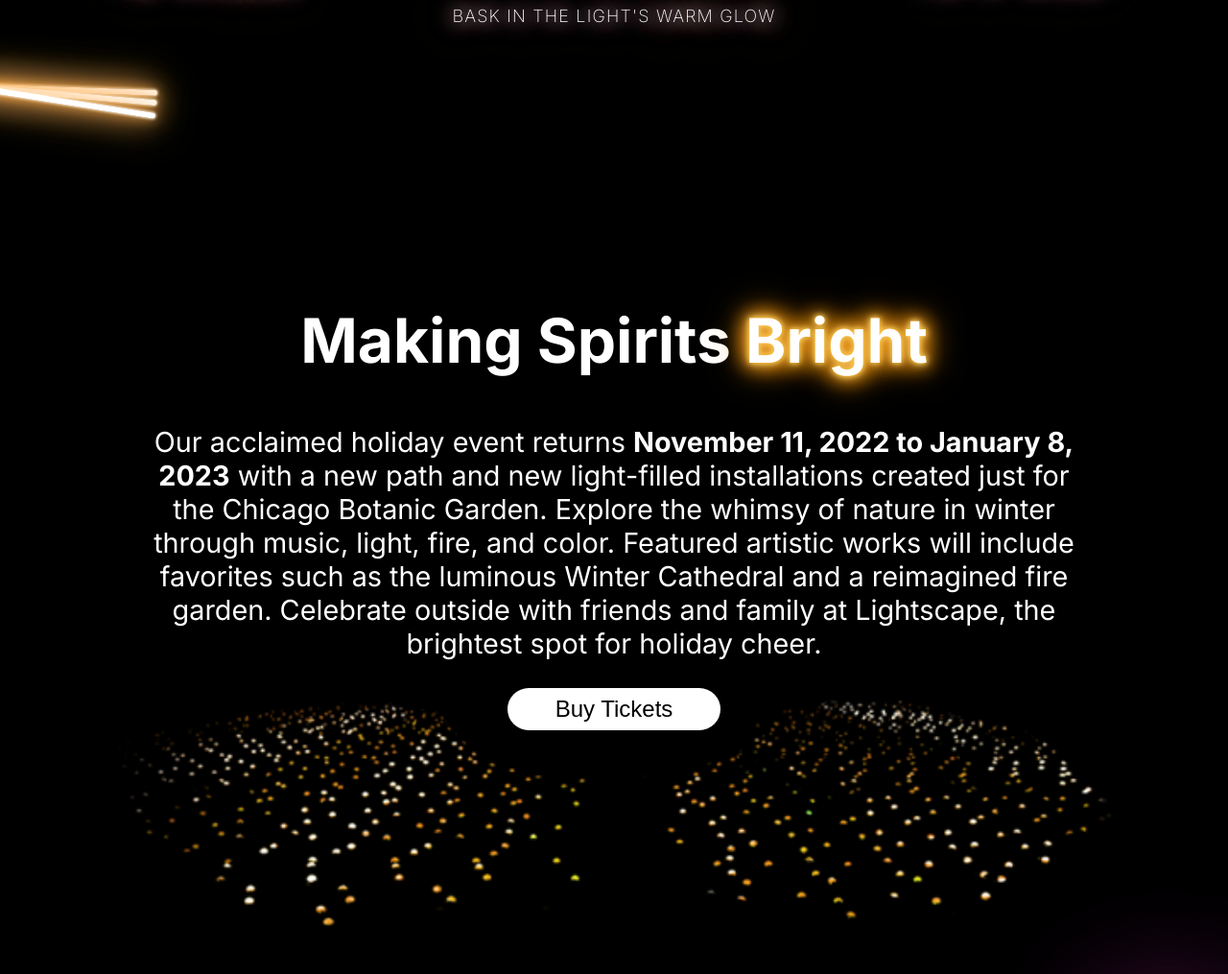
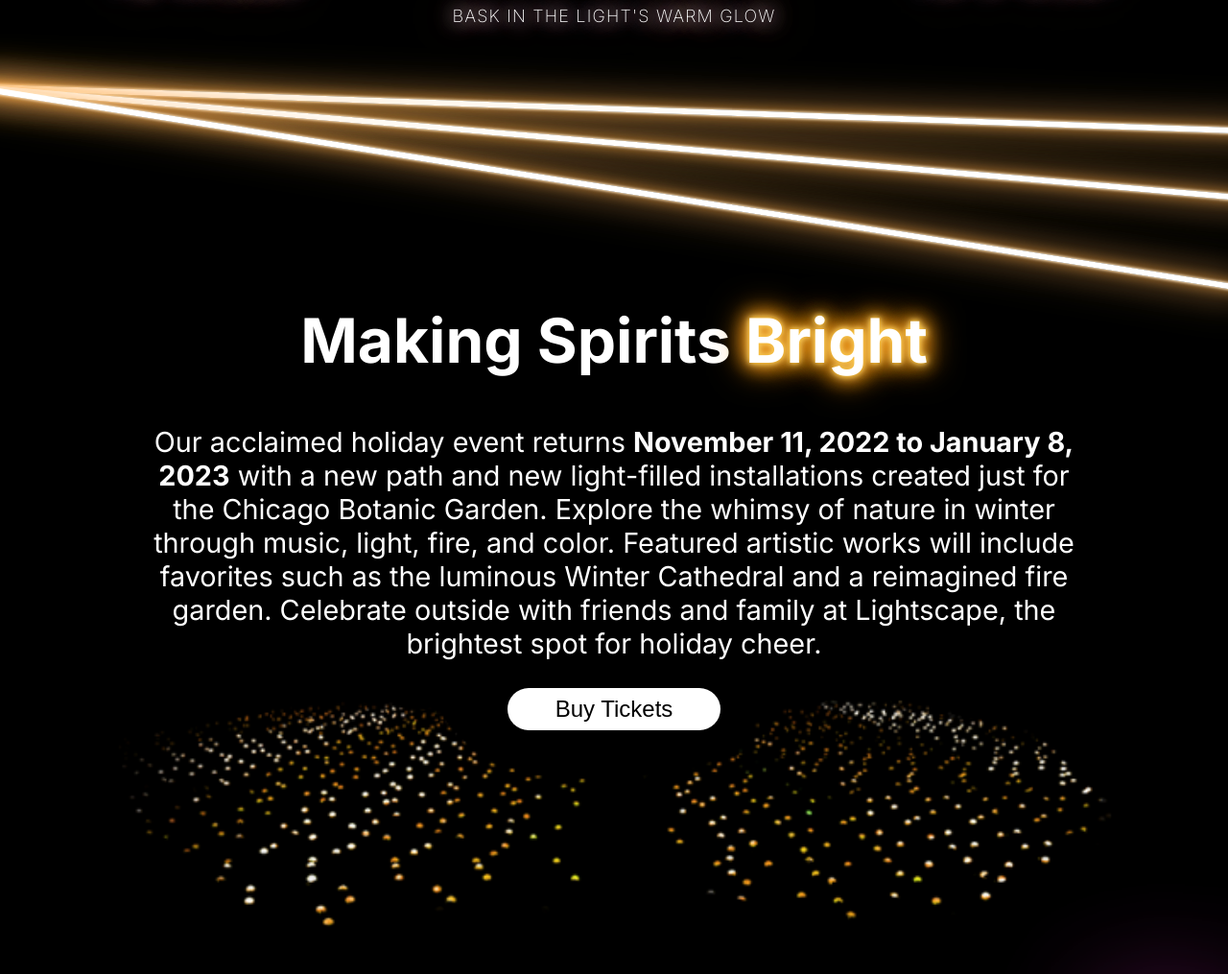
Before and after one commit to AylaDursun/Lightscape, a plain HTML site: page index.html in a window 1280 px wide. Shown: the part 1358-2373 px from the top of the page at 96% size. Drawn offline with Linux system fonts and the light colour scheme.

Commit message:
fix styling problems

```diff
--- a/index.css
+++ b/index.css
@@ -378,6 +378,7 @@ h5 {
     width: 130%;
     position: absolute;
     left: -15%;
+    top: 0%;
     z-index: -1;
   }
 
@@ -409,7 +410,7 @@ h5 {
     border-color: rgb(255, 255, 255);
     border-radius: 2em;
     height: 0;
-    width: 15vw;
+    width: 105vw;
     top: 0px;
     left: -5%;
     box-shadow: 0 0 .2rem rgb(255, 215, 154),
```
